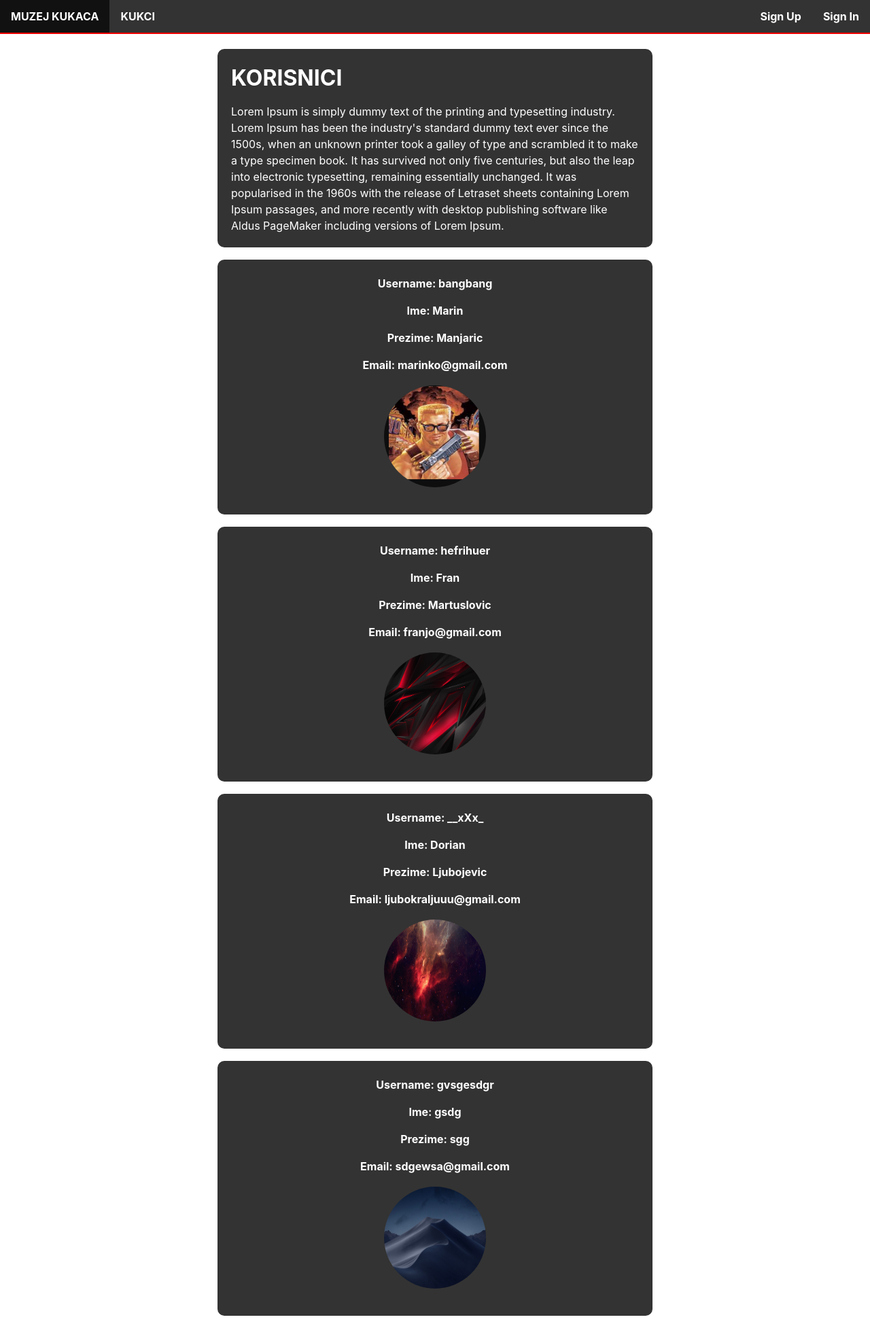
After one commit to IvanMatejcic/muzej_kukaca, a Django app: page /korisniks/ in a window 1280 px wide. The commit adds this page. Shown: the whole page at 68% size. Run offline with Django 3.2, Linux system fonts and the light colour scheme; data comes from the database, SQL or seed files in the repository; both versions use the stored data as it was after the commit.

Commit message:
Commit 7: Dodatni styling + minor improvements. -Ivan

```diff
--- a/muzej_kukaca_site/main/static/style.css
+++ b/muzej_kukaca_site/main/static/style.css
@@ -1,15 +1,15 @@
+*{
+  margin: 0;
+  padding: 0;
+}
+
 ul {
   list-style-type: none;
-  margin: 0;
-  padding: 0;
   overflow: hidden;
   background-color: #333;
-  position: sticky;
-  top: 0;
-}
-
-li {
-  float: left;
+  position: fixed;
+  width: 100%;
+  border-bottom: 2px solid red;
 }
 
 li a {
@@ -19,6 +19,8 @@ li a {
   padding: 14px 16px;
   text-decoration: none;
   font-weight: bold;
+  transition: 0.3s;
+
 }
 
 li a:hover {
@@ -50,7 +52,7 @@ input[type=submit]:hover{
 
 p{
   font-family: -apple-system, BlinkMacSystemFont, 'Segoe UI', Roboto, Oxygen, Ubuntu, Cantarell, 'Open Sans', 'Helvetica Neue', sans-serif;
-}
+  line-height: 1.5;}
 
 h1{
   font-family: -apple-system, BlinkMacSystemFont, 'Segoe UI', Roboto, Oxygen, Ubuntu, Cantarell, 'Open Sans', 'Helvetica Neue', sans-serif;
@@ -62,8 +64,7 @@ h1{
   border-radius: 10px;
   padding: 20px;
   padding-top: 5px;
-  width: 600px;
-  margin: 0 auto;}
+}
 
 .kukci{
   background-color: #333;
@@ -83,6 +84,7 @@ img{
 
 h4{
   text-align: center;
+  margin: 20px;
 }
 
 h2{
--- a/muzej_kukaca_site/templates/homepage.html
+++ b/muzej_kukaca_site/templates/homepage.html
@@ -4,44 +4,54 @@
 <head>
     <meta charset="UTF-8">
     <link rel="stylesheet" type="text/css" href="{% static 'style.css' %}">
+    <meta http-equiv="X-UA-Compatible" content="IE=edge" />
+    <meta name="viewport" content="width=device-width, initial-scale=1.0" />
     <title>Muzej Kukaca</title>
 </head>
 
 <body>
-    <header>
-        <nav>
-            <div id="sidebar" style = "font-family: -apple-system, BlinkMacSystemFont, 'Segoe UI', Roboto, Oxygen, Ubuntu, Cantarell, 'Open Sans', 'Helvetica Neue', sans-serif;">
-                {% if user.is_authenticated %}
-                    <ul>
-                        <li><a href="/">MUZEJ KUKACA</a></li>
-                        <li><a href="/kukacs">KUKCI</a></li>
-                        <li><a href = "{% url 'main:create' %}">DODAJ</a></li>
-                        <li style = "float: right"><a href="/accounts/logout">Sign Out</a></li>
+    <nav class = "navbar" style = "font-family: -apple-system, BlinkMacSystemFont, 'Segoe UI', Roboto, Oxygen, Ubuntu, Cantarell, 'Open Sans', 'Helvetica Neue', sans-serif;">
+            {% if user.is_authenticated %}
+                <ul class = "nav-links">
+                    <div class = "menu"></div>
+                        <li class = "active" style = "float:left;"><a href="/">MUZEJ KUKACA</a></li>
+                        <li style = "float:left;"><a href="/kukacs">KUKCI</a></li>
+                        <li style = "float:left;"><a href="/korisniks">KORISNICI</a></li>
+                        <li style = "float:left;"><a href = "{% url 'main:create' %}">DODAJ</a></li>
+                        <li style = "float:right;"><a href="/accounts/logout">Sign Out</a></li>
                     </ul>
+                    </div>
+                </ul>
 
-                {% else %}
-                    <ul>
-                        <li><a href="/">MUZEJ KUKACA</a></li>
-                        <li><a href="/kukacs">KUKCI</a></li>
-                        <li style = "float: right"><a href="/accounts/login">Sign In</a></li>
-                        <li style = "float: right"><a href="/accounts/signup">Sign Up</a></li>
-                    </ul>
-                {% endif %}
-            </div>
-        </nav>
-    </header>
+            {% else %}
+                <ul class = "nav-links2">
+                    <div class = "menu2">
+                        <li style = "float:left;"><a href="/">MUZEJ KUKACA</a></li>
+                        <li style = "float:left;"><a href="/kukacs">KUKCI</a></li>
+                        <li style = "float:right;"><a href="/accounts/login">Sign In</a></li>
+                        <li style = "float:right;"><a href="/accounts/signup">Sign Up</a></li>
+                    </div>
+                </ul>
+
+            {% endif %}
+    </nav>
 
 <br><br>
 
 {% block content %}
-<div class = "uvod">
+<br>
+<br>
+
+<div class = "uvod" style = "width: 600px; margin: 0 auto;">
+    <br>
     {% if user.is_authenticated %}
     <p>Ulogirani ste. Vaše ime: {{ user.username }}</p>
     {% else %}
         <p>Niste prijavljeni.</p>
     {% endif %}
-
+    <br>
     <h1>MUZEJ KUKACA</h1>
+    <br>
     <div>
         <p>Lorem Ipsum is simply dummy text of the printing and typesetting industry. Lorem Ipsum has been the industry's standard dummy text ever since the 1500s, when an unknown printer took a galley of type and scrambled it to make a type specimen book. It has survived not only five centuries, but also the leap into electronic typesetting, remaining essentially unchanged. It was popularised in the 1960s with the release of Letraset sheets containing Lorem Ipsum passages, and more recently with desktop publishing software like Aldus PageMaker including versions of Lorem Ipsum.</p>
     </div>
--- /dev/null
+++ b/muzej_kukaca_site/templates/main/korisnik_list.html
@@ -0,0 +1,22 @@
+{% extends "homepage.html" %}
+{% block content %}
+<br><br>
+<div class = "uvod" style="width: 600px; margin:0 auto;">
+    <br>
+    <h1 class = "korisnici"> KORISNICI </h1>
+    <br>
+    <p>Lorem Ipsum is simply dummy text of the printing and typesetting industry. Lorem Ipsum has been the industry's standard dummy text ever since the 1500s, when an unknown printer took a galley of type and scrambled it to make a type specimen book. It has survived not only five centuries, but also the leap into electronic typesetting, remaining essentially unchanged. It was popularised in the 1960s with the release of Letraset sheets containing Lorem Ipsum passages, and more recently with desktop publishing software like Aldus PageMaker including versions of Lorem Ipsum.</p>
+</div>
+<br>
+{% for korisnik in korisnik_list %}
+<div class = "kukci" style = "width: 600px; margin: 0 auto;">
+    <div class="kukac" style = "width: 600px; font-family: -apple-system, BlinkMacSystemFont, 'Segoe UI', Roboto, Oxygen, Ubuntu, Cantarell, 'Open Sans', 'Helvetica Neue', sans-serif;">
+        <h4>Username: {{ korisnik.username }}</h4>
+        <h4>Ime: {{ korisnik.ime }}</h4>
+        <h4>Prezime: {{ korisnik.prezime }}<h4>
+        <h4>Email: {{ korisnik.email }}<h4>
+        <img src="{{ korisnik.slika_profila.url}}" alt="connect" style="max-height:300px">    </div>
+</div>
+<br>
+{% endfor %}
+{% endblock %}
--- a/muzej_kukaca_site/templates/main/kukac_list.html
+++ b/muzej_kukaca_site/templates/main/kukac_list.html
@@ -1,9 +1,14 @@
 {% extends "homepage.html" %}
 {% block content %}
+<br>
+<br>
 
 <div class = "uvod" style="width: 600px; margin:0 auto;">
+    <br>
     <h1> KUKCI </h1>
+    <br>
     <p>Prikaz kolekcije kukaca, interesantnih informacija vezanih uz njih te korisnika 'Muzeja Kukaca' koji su ih ulovili.</p>
+    <br>
 </div>
 <br>
 {% for kukac in kukac_list %}
```
Also changed, not shown: muzej_kukaca_site/templates/main/kukac_new.html (+7 -2 lines), muzej_kukaca_site/db.sqlite3, muzej_kukaca_site/images/images/Screenshot_from_2022-02-12_22-40-36.png (added).
